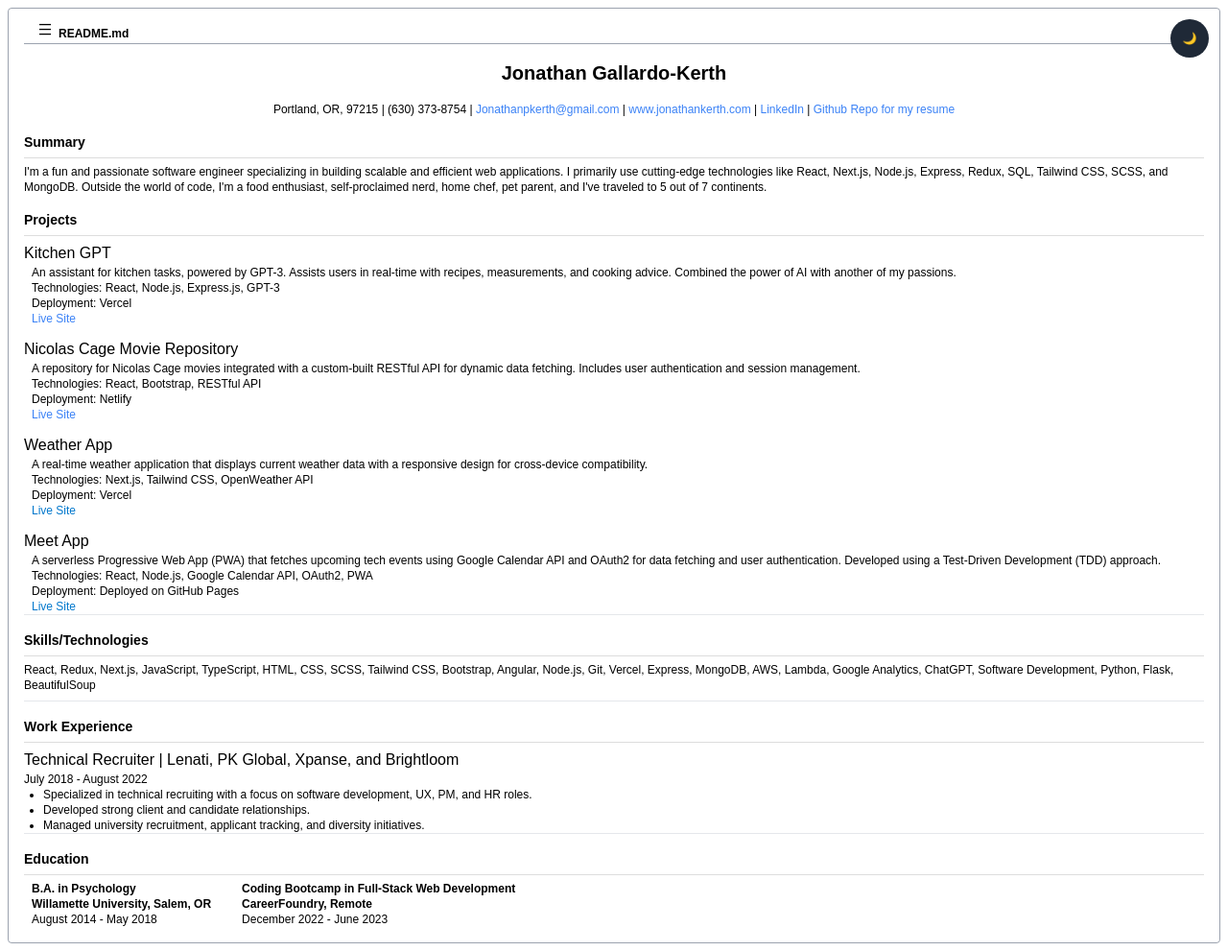
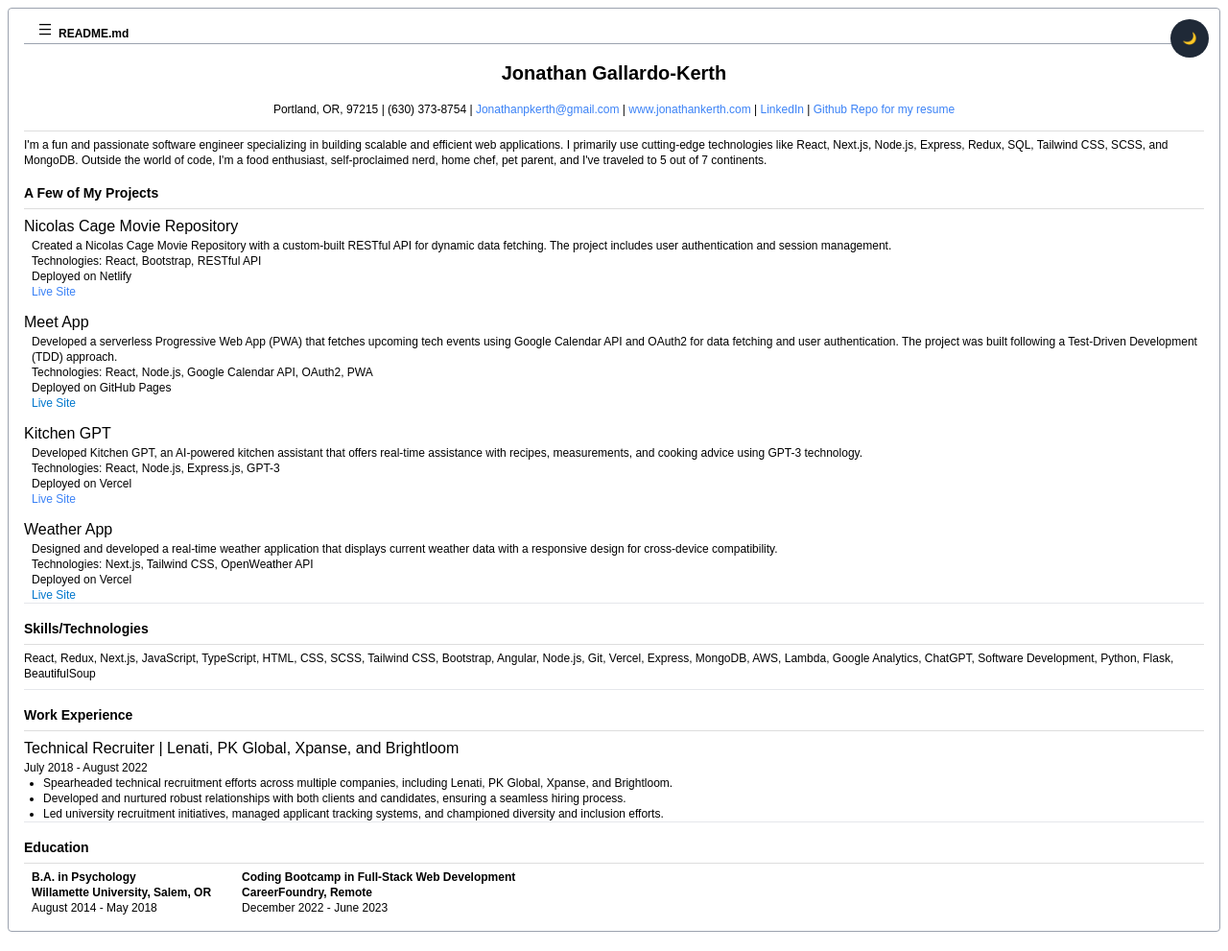
Before and after one commit to jonathankerth/resume, a plain HTML site: page index.html in a window 1280 px wide. Shown: the whole page at 96% size. Drawn offline with nearby package versions, Linux system fonts and the light colour scheme.

Commit message:
update project order

```diff
--- a/index.html
+++ b/index.html
@@ -72,7 +72,7 @@
 						</span>
 					</div>
 
-					<h2 class="text-lg font-semibold mb-2 section-heading">Summary</h2>
+					<h2 class="text-lg font-semibold mb-2 section-heading"></h2>
 					<p class="text-xsm">
 						I'm a fun and passionate software engineer specializing in building
 						scalable and efficient web applications. I primarily use
@@ -82,18 +82,64 @@
 						parent, and I've traveled to 5 out of 7 continents.
 					</p>
 
-					<h2 class="text-lg font-semibold mb-2 section-heading">Projects</h2>
+					<h2 class="text-lg font-semibold mb-2 section-heading">
+						A Few of My Projects
+					</h2>
 					<div class="space-y-3">
+						<div>
+							<h3 class="text-base">Nicolas Cage Movie Repository</h3>
+							<ul class="pl-2 text-xsm projects-description">
+								<li>
+									Created a Nicolas Cage Movie Repository with a custom-built
+									RESTful API for dynamic data fetching. The project includes
+									user authentication and session management.
+								</li>
+								<li>Technologies: React, Bootstrap, RESTful API</li>
+								<li>Deployed on Netlify</li>
+								<li>
+									<a
+										class="text-blue-500 hover:underline"
+										href="https://niccagecllient.netlify.app/"
+										target="_blank"
+										rel="noopener noreferrer"
+										>Live Site</a
+									>
+								</li>
+							</ul>
+						</div>
+						<div>
+							<h3 class="text-base">Meet App</h3>
+							<ul class="pl-2 text-xsm projects-description">
+								<li>
+									Developed a serverless Progressive Web App (PWA) that fetches
+									upcoming tech events using Google Calendar API and OAuth2 for
+									data fetching and user authentication. The project was built
+									following a Test-Driven Development (TDD) approach.
+								</li>
+								<li>
+									Technologies: React, Node.js, Google Calendar API, OAuth2, PWA
+								</li>
+								<li>Deployed on GitHub Pages</li>
+								<li>
+									<a
+										href="https://jonathankerth.github.io/meet/"
+										target="_blank"
+										rel="noopener noreferrer"
+										>Live Site</a
+									>
+								</li>
+							</ul>
+						</div>
 						<div>
 							<h3 class="text-base">Kitchen GPT</h3>
 							<ul class="pl-2 text-xsm projects-description">
 								<li>
-									An assistant for kitchen tasks, powered by GPT-3. Assists
-									users in real-time with recipes, measurements, and cooking
-									advice. Combined the power of AI with another of my passions.
+									Developed Kitchen GPT, an AI-powered kitchen assistant that
+									offers real-time assistance with recipes, measurements, and
+									cooking advice using GPT-3 technology.
 								</li>
 								<li>Technologies: React, Node.js, Express.js, GPT-3</li>
-								<li>Deployment: Vercel</li>
+								<li>Deployed on Vercel</li>
 								<li>
 									<a
 										class="text-blue-500 hover:underline"
@@ -106,61 +152,18 @@
 							</ul>
 						</div>
 						<div>
-							<h3 class="text-base">Nicolas Cage Movie Repository</h3>
-							<ul class="pl-2 text-xsm projects-description">
-								<li>
-									A repository for Nicolas Cage movies integrated with a
-									custom-built RESTful API for dynamic data fetching. Includes
-									user authentication and session management.
-								</li>
-								<li>Technologies: React, Bootstrap, RESTful API</li>
-								<li>Deployment: Netlify</li>
-								<li>
-									<a
-										class="text-blue-500 hover:underline"
-										href="https://niccagecllient.netlify.app/"
-										target="_blank"
-										rel="noopener noreferrer"
-										>Live Site</a
-									>
-								</li>
-							</ul>
-						</div>
-						<div>
 							<h3 class="text-base">Weather App</h3>
 							<ul class="pl-2 text-xsm projects-description">
 								<li>
-									A real-time weather application that displays current weather
-									data with a responsive design for cross-device compatibility.
+									Designed and developed a real-time weather application that
+									displays current weather data with a responsive design for
+									cross-device compatibility.
 								</li>
 								<li>Technologies: Next.js, Tailwind CSS, OpenWeather API</li>
-								<li>Deployment: Vercel</li>
+								<li>Deployed on Vercel</li>
 								<li>
 									<a
 										href="https://weather-app-woad-two.vercel.app/"
-										target="_blank"
-										rel="noopener noreferrer"
-										>Live Site</a
-									>
-								</li>
-							</ul>
-						</div>
-						<div>
-							<h3 class="text-base">Meet App</h3>
-							<ul class="pl-2 text-xsm projects-description">
-								<li>
-									A serverless Progressive Web App (PWA) that fetches upcoming
-									tech events using Google Calendar API and OAuth2 for data
-									fetching and user authentication. Developed using a
-									Test-Driven Development (TDD) approach.
-								</li>
-								<li>
-									Technologies: React, Node.js, Google Calendar API, OAuth2, PWA
-								</li>
-								<li>Deployment: Deployed on GitHub Pages</li>
-								<li>
-									<a
-										href="https://jonathankerth.github.io/meet/"
 										target="_blank"
 										rel="noopener noreferrer"
 										>Live Site</a
@@ -191,16 +194,21 @@
 						<div class="text-xsm">July 2018 - August 2022</div>
 						<ul class="pl-5 text-xsm work-experience-description list-disc">
 							<li>
-								Specialized in technical recruiting with a focus on software
-								development, UX, PM, and HR roles.
+								Spearheaded technical recruitment efforts across multiple
+								companies, including Lenati, PK Global, Xpanse, and Brightloom.
 							</li>
-							<li>Developed strong client and candidate relationships.</li>
 							<li>
-								Managed university recruitment, applicant tracking, and
-								diversity initiatives.
+								Developed and nurtured robust relationships with both clients
+								and candidates, ensuring a seamless hiring process.
+							</li>
+							<li>
+								Led university recruitment initiatives, managed applicant
+								tracking systems, and championed diversity and inclusion
+								efforts.
 							</li>
 						</ul>
 					</div>
+
 					<div class="work-experience-item">
 						<hr />
 
```
